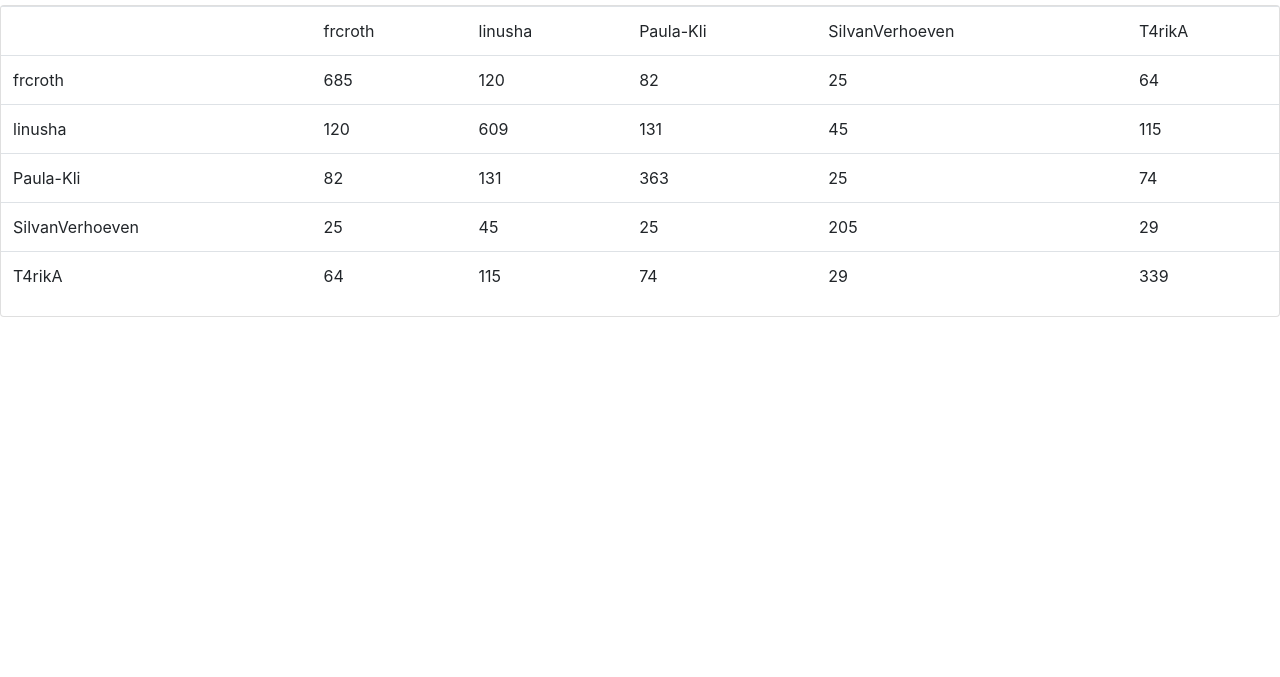
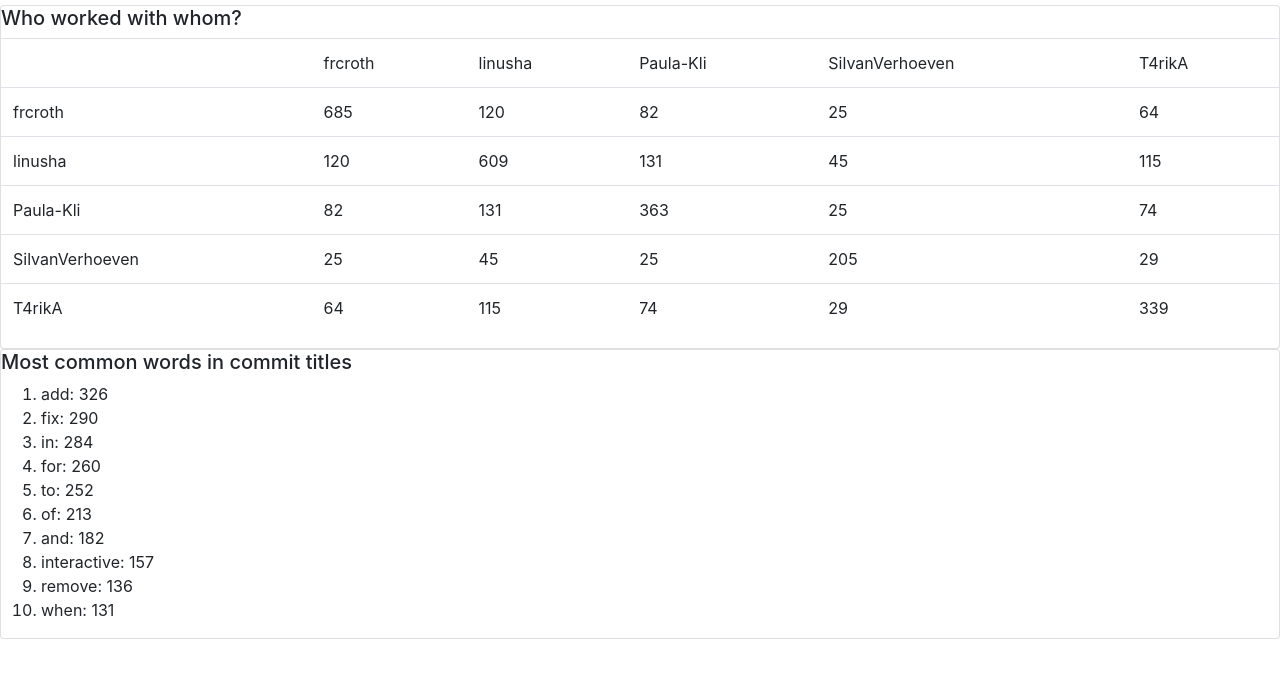
Before and after one commit to frcroth/qinoq-commit-analysis, a plain HTML site: page index.html in a window 1280 px wide. Shown: the part 51-728 px from the top of the page. Drawn offline with nearby package versions, Linux system fonts and the light colour scheme; files that its build step writes are made by us from their sources.

Commit message:
Add analysis for words in commit captions

```diff
--- a/analysis.js
+++ b/analysis.js
@@ -18,8 +18,9 @@ class Commit {
         this.date = specObject.date;
         this.originalAuthor = specObject.author;
         this.msg = specObject.msg;
+        this.title = specObject.caption;
         this.authors = this.getAuthors();
-
+        this.titleTokens = this.title.split(" ").map(string => string.toLowerCase());
     }
 
     static getAuthorNames() {
@@ -50,6 +51,10 @@ class Commit {
         return globalThis.commits.filter(commit => authorsList.every(author => commit.authors.includes(author)));
     }
 
+    static getAllTitleTokens() {
+        return globalThis.commits.flatMap(commit => commit.titleTokens);
+    }
+
 }
 
 async function startAnalysis() {
@@ -63,6 +68,7 @@ async function startAnalysis() {
     let commitCounts = permutations.map(permutation => [permutation, Commit.getCommitsWithAuthors(permutation)]);
 
     createPermutationCountTable(commitCounts);
+    analyzeCommitTitles();
 }
 
 function createPermutationCountTable(commitCounts) {
@@ -75,11 +81,11 @@ function createPermutationCountTable(commitCounts) {
     globalThis.tableElements = elements;
     let tableContent = "";
     elements.forEach((element, index) => {
-        if(index % 6 == 0){
+        if (index % 6 == 0) {
             tableContent = tableContent + "<tr>";
         }
         tableContent = tableContent + `<td>${element}</td>`;
-        if(index % 6 == 5){
+        if (index % 6 == 5) {
             tableContent = tableContent + "</tr>";
         }
     });
@@ -87,4 +93,20 @@ function createPermutationCountTable(commitCounts) {
     document.getElementById("table-container").appendChild(table);
 }
 
+function analyzeCommitTitles() {
+    let allTokens = Commit.getAllTitleTokens();
+    let counts = new Map();
+    for (let i = 0; i < allTokens.length; i++) {
+        counts.set(allTokens[i],1 + counts.get(allTokens[i]) || 0);
+    }
+    let mostCommonCommitTokens = Array.from(counts.entries()).sort((a,b) => b[1] - a[1]);
+    let listOfMostCommonCommitTokens = document.createElement("ol");
+    mostCommonCommitTokens.slice(0,10).forEach(pair => {
+        let listItem = document.createElement("li");
+        listItem.innerHTML = `${pair[0]}: ${pair[1]}`;
+        listOfMostCommonCommitTokens.appendChild(listItem);
+    });
+    document.getElementById("commit-tokens-container").appendChild(listOfMostCommonCommitTokens);
+}
+
 startAnalysis();
--- a/index.html
+++ b/index.html
@@ -23,7 +23,12 @@
         <h1>qinoq Commit Analysis</h1>
     </div>
     <div class="card">
+        <h5>Who worked with whom?</h5>
         <div id="table-container"></div>
+    </div>
+    <div class="card">
+        <h5>Most common words in commit titles</h5>
+        <div id="commit-tokens-container"></div>
     </div>
     <script src="analysis.js"></script>
 </body>
```
